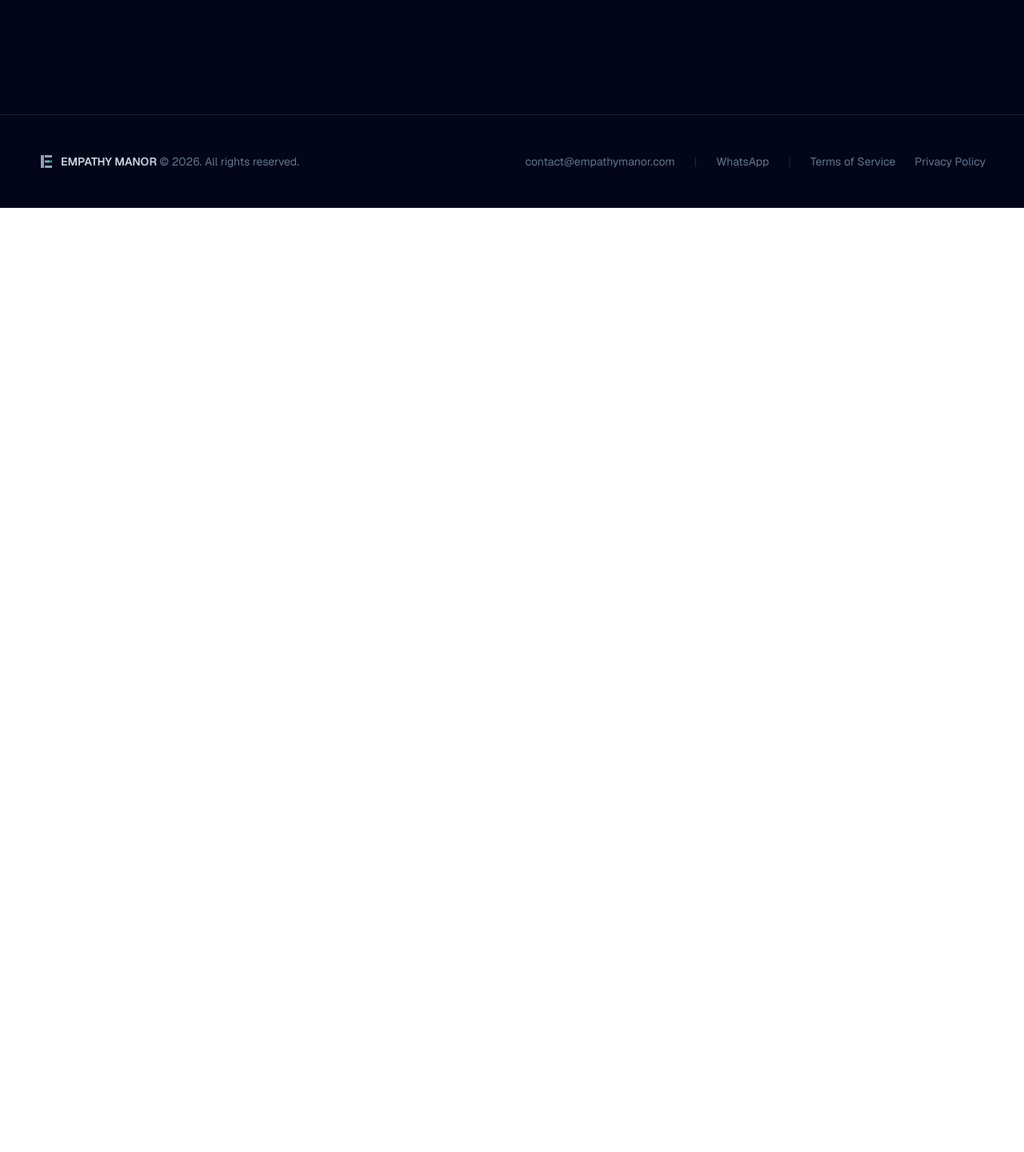
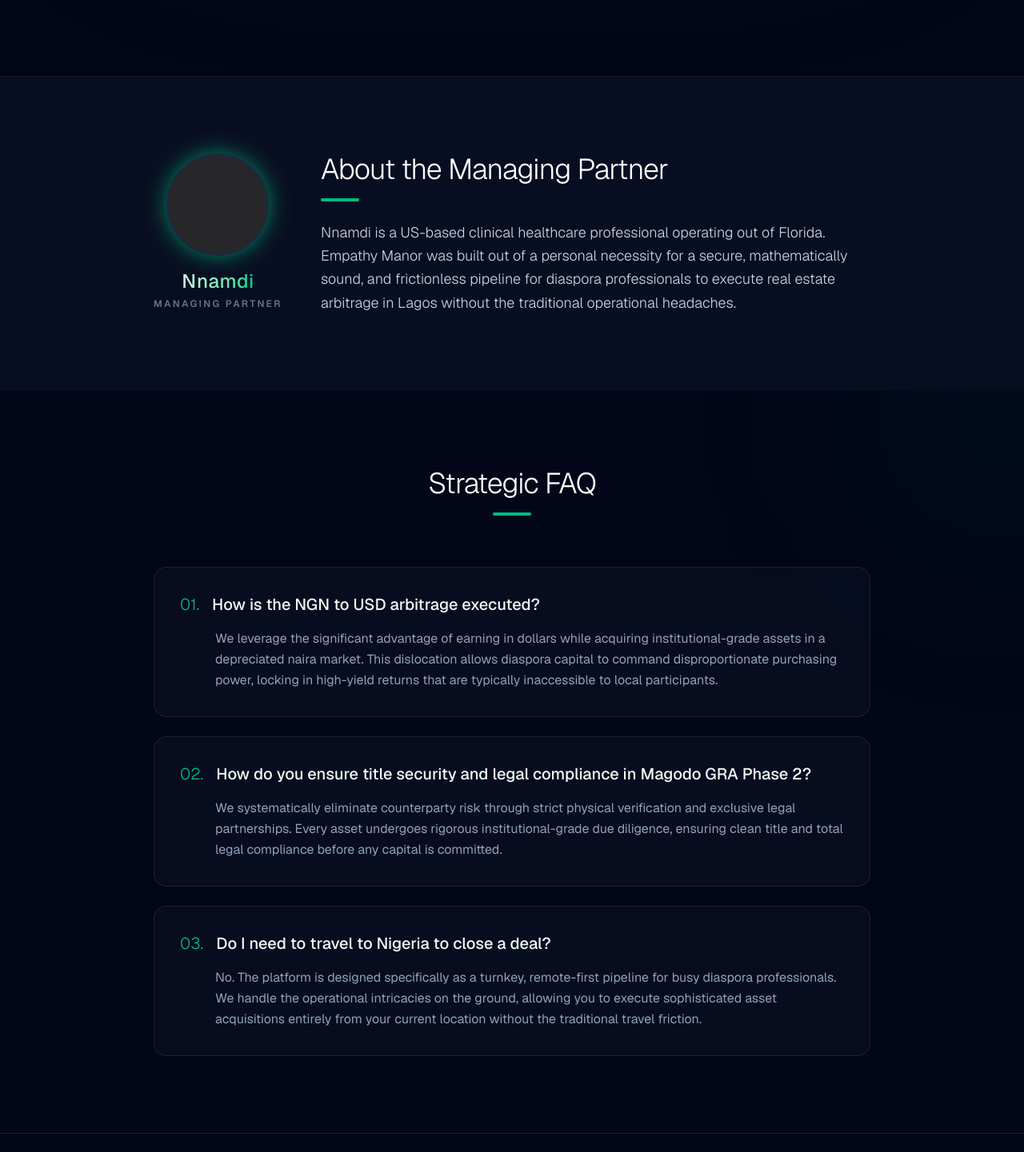
Before and after one commit to obigeorgie/EmpathyManor, a Next.js app: page / in a window 1280 px wide. Shown: the part 1989-3430 px from the top of the page at 80% size. Before the commit the page ends 2249 px from the top, so only its background shows below. Built offline with nearby package versions, Linux system fonts and the light colour scheme.

Commit message:
feat: implement landing page for Empathy Manor with hero, value proposition, and mandate sections

```diff
--- a/src/app/page.tsx
+++ b/src/app/page.tsx
@@ -150,8 +150,75 @@ export default function Home() {
         </div>
       </section>
 
+      {/* About the Managing Partner Section */}
+      <section id="about" className="py-24 px-6 lg:px-12 bg-slate-900/50 border-t border-slate-800/50">
+        <div className="max-w-4xl mx-auto flex flex-col md:flex-row items-center md:items-start gap-12">
+          <div className="shrink-0 flex flex-col items-center">
+            <div className="w-32 h-32 rounded-full bg-zinc-800 border-[3px] border-slate-800 overflow-hidden shadow-[0_0_30px_-5px_var(--color-emerald-500)] mb-4">
+              {/* Headshot Placeholder */}
+            </div>
+            <h3 className="text-2xl font-medium tracking-wide text-transparent bg-clip-text bg-gradient-to-r from-emerald-100 to-emerald-400">Nnamdi</h3>
+            <p className="text-xs font-semibold text-slate-500 uppercase tracking-[0.2em] mt-1">Managing Partner</p>
+          </div>
+          <div className="flex-1 space-y-6 text-center md:text-left">
+            <div className="flex flex-col items-center md:items-start">
+              <h2 className="text-3xl md:text-4xl font-light tracking-tight text-white mb-4">About the Managing Partner</h2>
+              <div className="h-1 w-12 bg-emerald-500 rounded-full"></div>
+            </div>
+            <p className="text-lg text-slate-300 leading-relaxed font-light">
+              Nnamdi is a US-based clinical healthcare professional operating out of Florida. Empathy Manor was built out of a personal necessity for a secure, mathematically sound, and frictionless pipeline for diaspora professionals to execute real estate arbitrage in Lagos without the traditional operational headaches.
+            </p>
+          </div>
+        </div>
+      </section>
+
+      {/* Strategic FAQ Section */}
+      <section id="faq" className="py-24 px-6 lg:px-12 relative overflow-hidden bg-slate-950">
+        {/* Subtle background glow */}
+        <div className="absolute -top-40 -right-40 w-96 h-96 bg-emerald-900/10 blur-[100px] rounded-full pointer-events-none"></div>
+        <div className="max-w-4xl mx-auto relative z-10">
+          <div className="text-center mb-16">
+            <h2 className="text-3xl md:text-4xl font-light tracking-tight mb-4 text-white">Strategic FAQ</h2>
+            <div className="h-1 w-12 bg-emerald-500 mx-auto rounded-full"></div>
+          </div>
+
+          <div className="space-y-6">
+            {/* FAQ 1 */}
+            <div className="p-8 rounded-2xl bg-slate-900/40 border border-slate-800/80 backdrop-blur-sm hover:bg-slate-900/70 hover:border-emerald-500/30 transition-all duration-300 group">
+              <h3 className="text-xl font-medium text-emerald-50 mb-4 flex items-start gap-4">
+                <span className="text-emerald-500 font-light group-hover:text-emerald-400 transition-colors">01.</span>
+                How is the NGN to USD arbitrage executed?
+              </h3>
+              <p className="text-slate-400 leading-relaxed pl-10 md:pl-11">
+                We leverage the significant advantage of earning in dollars while acquiring institutional-grade assets in a depreciated naira market. This dislocation allows diaspora capital to command disproportionate purchasing power, locking in high-yield returns that are typically inaccessible to local participants.
+              </p>
+            </div>
+            {/* FAQ 2 */}
+            <div className="p-8 rounded-2xl bg-slate-900/40 border border-slate-800/80 backdrop-blur-sm hover:bg-slate-900/70 hover:border-emerald-500/30 transition-all duration-300 group">
+              <h3 className="text-xl font-medium text-emerald-50 mb-4 flex items-start gap-4">
+                <span className="text-emerald-500 font-light group-hover:text-emerald-400 transition-colors">02.</span>
+                How do you ensure title security and legal compliance in Magodo GRA Phase 2?
+              </h3>
+              <p className="text-slate-400 leading-relaxed pl-10 md:pl-11">
+                We systematically eliminate counterparty risk through strict physical verification and exclusive legal partnerships. Every asset undergoes rigorous institutional-grade due diligence, ensuring clean title and total legal compliance before any capital is committed.
+              </p>
+            </div>
+            {/* FAQ 3 */}
+            <div className="p-8 rounded-2xl bg-slate-900/40 border border-slate-800/80 backdrop-blur-sm hover:bg-slate-900/70 hover:border-emerald-500/30 transition-all duration-300 group">
+              <h3 className="text-xl font-medium text-emerald-50 mb-4 flex items-start gap-4">
+                <span className="text-emerald-500 font-light group-hover:text-emerald-400 transition-colors">03.</span>
+                Do I need to travel to Nigeria to close a deal?
+              </h3>
+              <p className="text-slate-400 leading-relaxed pl-10 md:pl-11">
+                No. The platform is designed specifically as a turnkey, remote-first pipeline for busy diaspora professionals. We handle the operational intricacies on the ground, allowing you to execute sophisticated asset acquisitions entirely from your current location without the traditional travel friction.
+              </p>
+            </div>
+          </div>
+        </div>
+      </section>
+
       {/* Footer */}
-      <footer id="contact" className="py-12 px-6 lg:px-12 border-t border-slate-800/80 bg-slate-950 mt-12">
+      <footer id="contact" className="py-12 px-6 lg:px-12 border-t border-slate-800/80 bg-slate-950">
         <div className="max-w-7xl mx-auto flex flex-col md:flex-row justify-between items-center text-sm text-slate-500">
           <div className="mb-4 md:mb-0 flex items-center space-x-2">
             <Logo className="w-5 h-5 text-slate-400" />
```
